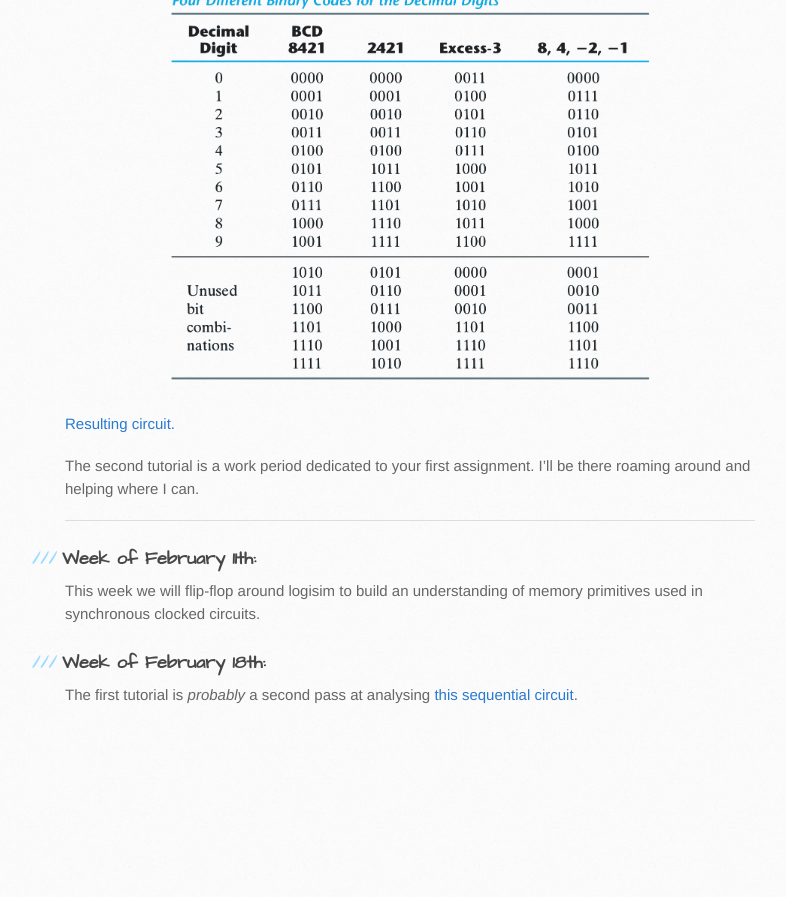
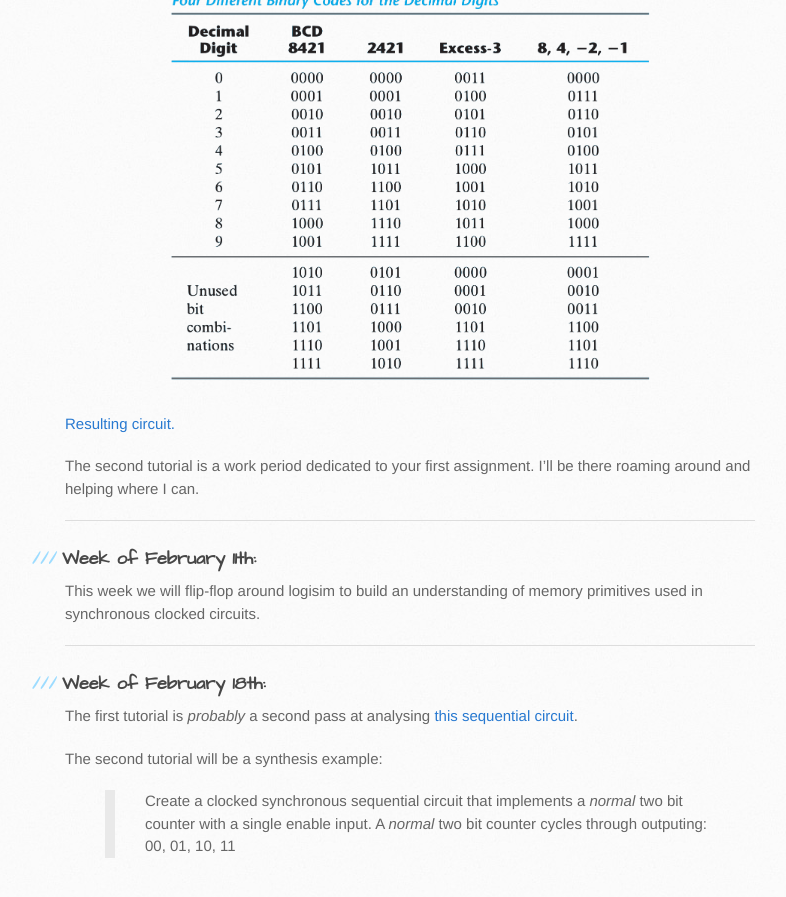
Before and after one commit to philstutorials/philstutorials.github.io, a Jekyll site: the page built from CPSC359W.md, in a window 1280 px wide and 900 px high, scrolled down 2610 px. Shown: the top 897 px of the window, without its empty margins (105-891 px from the left). Built offline with Jekyll 4.4.1, drawn with Linux system fonts in a browser that asks for light colours; our own code applies the rules of GitHub Pages for plain Markdown files; before the commit the page ends 3359 px from its top, so only the background shows below that.

Commit message:
Update CPSC359W.md

```diff
--- a/CPSC359W.md
+++ b/CPSC359W.md
@@ -75,5 +75,13 @@ The second tutorial is a work period dedicated to your first assignment. I'll be
 ### Week of February 11th:
 This week we will flip-flop around logisim to build an understanding of memory primitives used in synchronous clocked circuits.
 
+----
+
 ### Week of February 18th:
 The first tutorial is _probably_ a second pass at analysing [this sequential circuit](https://raw.githubusercontent.com/philstutorials/philstutorials.github.io/master/_data/analyze_this.circ "Logisim file. Save this to your computer.").
+
+The second tutorial will be a synthesis example:
+ > Create a clocked synchronous sequential circuit that implements a _normal_
+ > two bit counter with a single enable input.
+ > A _normal_ two bit counter cycles through outputing:
+ > 00, 01, 10, 11
```
